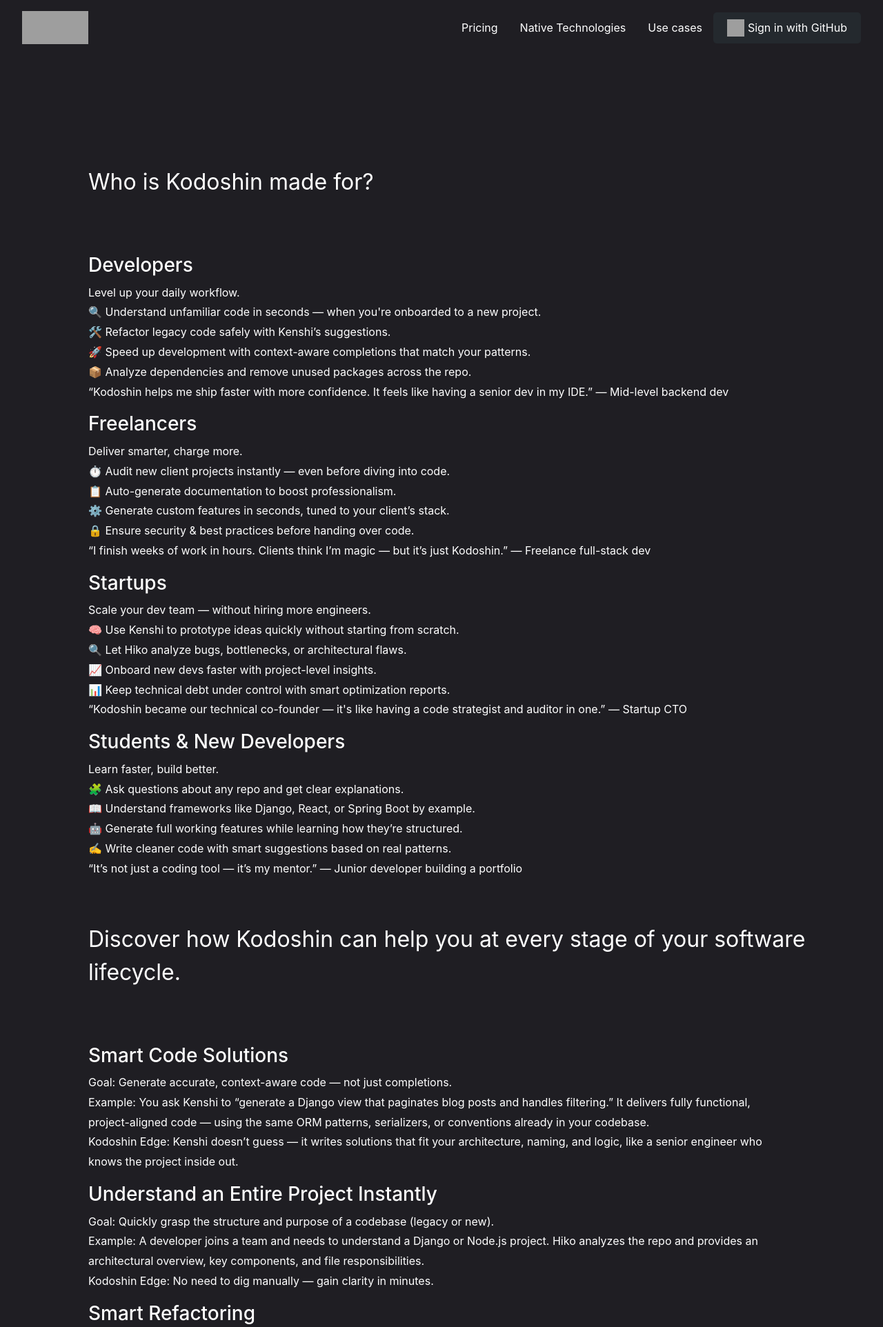
After one commit to kodoshin/a_core, a Django app: page /use-cases/ in a window 1280 px wide. The commit adds this page. Shown: the top 1924 px of the page at 69% size. Run offline with Django 5.2, Linux system fonts and the light colour scheme; parts of the project's set-up code (start-up, migrations or seed data) failed here and were passed over; some libraries are stand-ins or nearby versions; some web fonts are replaced; grey boxes are pictures that could not be loaded.

Commit message:
Pricing, Native technos & use cases home menu

```diff
--- a/a_core/urls.py
+++ b/a_core/urls.py
@@ -19,7 +19,7 @@
 from django.conf.urls.static import static
 from django.conf import settings
 from a_users.views import profile_view
-from a_home.views import home, learn_more_about_ai_models
+from a_home.views import home, learn_more_about_ai_models, use_cases, native_technologies
 from django.views.generic import TemplateView
 from a_projects.views import github_webhook
 from . import views
@@ -30,6 +30,8 @@
 
 urlpatterns = [
     path('', home, name='home'),
+    path("native-technologies/", native_technologies, name="native_technologies"),
+    path("use-cases/", use_cases, name="use_cases"),
     path('', include('newsletter.urls')),
     path('sentry-debug/', trigger_error),
     path('learn-more-about-ai-models/', learn_more_about_ai_models, name='learn_more_about_ai_models'),
--- a/a_home/views.py
+++ b/a_home/views.py
@@ -81,3 +81,21 @@
             'technologies': technologies
         }
     return render(request, 'home.html', context)
+
+
+def native_technologies(request):
+    """Public page that showcases every active technology."""
+    technologies = Technology.objects.exclude(name="Other").exclude(status__name="inactive")
+    context = {
+        "technologies": technologies,
+    }
+    return render(request, "home/native_technologies.html", context)
+
+
+def use_cases(request):
+    """Static / marketing page that introduces the main use-cases."""
+    personas = Persona.objects.all()
+    context = {
+        "personas": personas,
+    }
+    return render(request, "home/use_cases.html", context)
--- a/a_projects/models.py
+++ b/a_projects/models.py
@@ -26,6 +26,7 @@
     status = models.ForeignKey(Status, on_delete=models.CASCADE, null=True, blank=True)
     prompt_example = models.TextField(blank=True, null=True)
     insight_prompt_example = models.TextField(blank=True, null=True)
+    home_description = models.TextField(blank=True, null=True)
 
     def __str__(self):
         return self.name
--- /dev/null
+++ b/templates/home/use_cases.html
@@ -0,0 +1,150 @@
+{% extends "layouts/blank.html" %}
+{% block content %}
+<script src="https://cdn.tailwindcss.com"></script>
+
+<style>
+.feature-text {
+  line-height: 1.8; /* Valeur typique : entre 1.5 et 2 pour un bon espacement */
+}
+
+</style>
+
+<div class="text-center mb-20">
+  <p style="font-size: xx-large; margin-top: 5em; margin-left: 10%; text-align: left">
+    Who is Kodoshin made for?
+  </p>
+</div>
+
+<div class="features-grid" style="max-width:80%;margin:0 auto;">
+
+  <div class="feature-card">
+    <h3 class="feature-title">Developers</h3>
+    <p class="feature-text">
+      Level up your daily workflow.
+<br>
+🔍 Understand unfamiliar code in seconds — when you're onboarded to a new project.
+<br>
+🛠️ Refactor legacy code safely with Kenshi’s suggestions.
+<br>
+🚀 Speed up development with context-aware completions that match your patterns.
+<br>
+📦 Analyze dependencies and remove unused packages across the repo.
+<br>
+“Kodoshin helps me ship faster with more confidence. It feels like having a senior dev in my IDE.” — Mid-level backend dev
+    </p>
+  </div>
+
+  <div class="feature-card">
+    <h3 class="feature-title">Freelancers</h3>
+    <p class="feature-text">
+      Deliver smarter, charge more.
+<br>
+⏱️ Audit new client projects instantly — even before diving into code.
+<br>
+📋 Auto-generate documentation to boost professionalism.
+<br>
+⚙️ Generate custom features in seconds, tuned to your client’s stack.
+<br>
+🔒 Ensure security & best practices before handing over code.
+<br>
+“I finish weeks of work in hours. Clients think I’m magic — but it’s just Kodoshin.” — Freelance full-stack dev
+    </p>
+  </div>
+
+  <div class="feature-card">
+    <h3 class="feature-title">Startups</h3>
+    <p class="feature-text">
+      Scale your dev team — without hiring more engineers.
+<br>
+🧠 Use Kenshi to prototype ideas quickly without starting from scratch.
+<br>
+🔍 Let Hiko analyze bugs, bottlenecks, or architectural flaws.
+<br>
+📈 Onboard new devs faster with project-level insights.
+<br>
+📊 Keep technical debt under control with smart optimization reports.
+<br>
+“Kodoshin became our technical co-founder — it's like having a code strategist and auditor in one.” — Startup CTO
+    </p>
+  </div>
+
+  <div class="feature-card">
+    <h3 class="feature-title">Students & New Developers</h3>
+    <p class="feature-text">Learn faster, build better.
+    <br>
+    🧩 Ask questions about any repo and get clear explanations.
+    <br>
+    📖 Understand frameworks like Django, React, or Spring Boot by example.
+    <br>
+    🤖 Generate full working features while learning how they’re structured.
+    <br>
+    ✍️ Write cleaner code with smart suggestions based on real patterns.
+    <br>
+    “It’s not just a coding tool — it’s my mentor.” — Junior developer building a portfolio
+    </p>
+  </div>
+
+
+
+</div>
+
+
+<div class="text-center mb-20">
+  <p style="font-size: xx-large; margin-top: 2em; margin-left: 10%; text-align: left">
+    Discover how Kodoshin can help you at every stage of your software lifecycle.
+  </p>
+</div>
+
+<div class="features-grid" style="max-width:80%;margin:0 auto;">
+
+  <div class="feature-card">
+    <h3 class="feature-title">Smart Code Solutions</h3>
+    <p class="feature-text">Goal: Generate accurate, context-aware code — not just completions.<br>
+    Example: You ask Kenshi to “generate a Django view that paginates blog posts and handles filtering.” It delivers fully functional, project-aligned code — using the same ORM patterns, serializers, or conventions already in your codebase.<br>
+    Kodoshin Edge: Kenshi doesn’t guess — it writes solutions that fit your architecture, naming, and logic, like a senior engineer who knows the project inside out.</p>
+  </div>
+
+  <div class="feature-card">
+    <h3 class="feature-title">Understand an Entire Project Instantly</h3>
+    <p class="feature-text">Goal: Quickly grasp the structure and purpose of a codebase (legacy or new).<br>
+    Example: A developer joins a team and needs to understand a Django or Node.js project. Hiko analyzes the repo and provides an architectural overview, key components, and file responsibilities.<br>
+    Kodoshin Edge: No need to dig manually — gain clarity in minutes.</p>
+  </div>
+
+  <div class="feature-card">
+    <h3 class="feature-title">Smart Refactoring</h3>
+    <p class="feature-text">Goal: Restructure and clean up code safely.<br>
+    Example: Kenshi identifies repeated logic, unused code, and proposes clearer abstractions. It helps modularize your project without breaking functionality.<br>
+    Kodoshin Edge: Leverages full-project context for reliable refactors.</p>
+  </div>
+
+  <div class="feature-card">
+    <h3 class="feature-title">Automated Security Review</h3>
+    <p class="feature-text">Goal: Detect security flaws or risky practices.<br>
+    Example: Kodoshin flags hardcoded secrets, insecure headers, outdated packages, or weak auth flows in a Flask or Spring Boot app.<br>
+    Kodoshin Edge: Combines code logic + dependency analysis.</p>
+  </div>
+
+  <div class="feature-card">
+    <h3 class="feature-title">Instant Explanation Generation</h3>
+    <p class="feature-text">Goal: Create meaningful documentation without extra effort.<br>
+    Example: Hiko generates Diagrams and Insights from the code, or summarizes functions and classes with natural language.</p>
+  </div>
+
+  <div class="feature-card">
+    <h3 class="feature-title">Code Optimization Suggestions</h3>
+    <p class="feature-text">Goal: Improve performance or code quality.<br>
+    Example: Kodoshin detects SQL N+1 issues, memory-intensive functions, or redundant state updates in a frontend framework.<br>
+    Kodoshin Edge: Gives actionable advice — not vague suggestions.</p>
+  </div>
+
+  <div class="feature-card">
+    <h3 class="feature-title">Debug Complex Issues</h3>
+    <p class="feature-text">Goal: Identify root causes of bugs quickly.<br>
+    Example: An intermittent production crash occurs. Hiko traces the call stack, highlights likely culprits, and suggests safeguards or cleanup.<br>
+    Kodoshin Edge: Debugs with repository-wide awareness.</p>
+  </div>
+
+
+</div>
+{% endblock %}
--- a/templates/includes/header.html
+++ b/templates/includes/header.html
@@ -148,6 +148,25 @@
         <ul class="navitems flex items-center justify-center h-full" style="height: 100%;">
 
             {% if not request.user.is_authenticated %}
+
+            <li>
+                <a href="{% url 'pricing_credits' %}" class="github-login-button" style="background-color:transparent;padding:0 1rem;">
+                    Pricing
+                </a>
+            </li>
+            <li>
+                <a href="{% url 'native_technologies' %}" class="github-login-button" style="background-color:transparent;padding:0 1rem;">
+                    Native&nbsp;Technologies
+                </a>
+            </li>
+            <li>
+                <a href="{% url 'use_cases' %}" class="github-login-button" style="background-color:transparent;padding:0 1rem;">
+                    Use&nbsp;cases
+                </a>
+            </li>
+
+
+
             <div class="github-signup">
                 <a href="{% provider_login_url 'github' process='login' next='/accounts/popup/close/' %}&popup=1"
                    class="github-login-button"
```
Also changed, not shown: a_home/urls.py (added, +9 -0 lines), templates/home/native_technologies.html (added, +37 -0 lines), templates/management/pricing_credits.html (+4 -4 lines).
